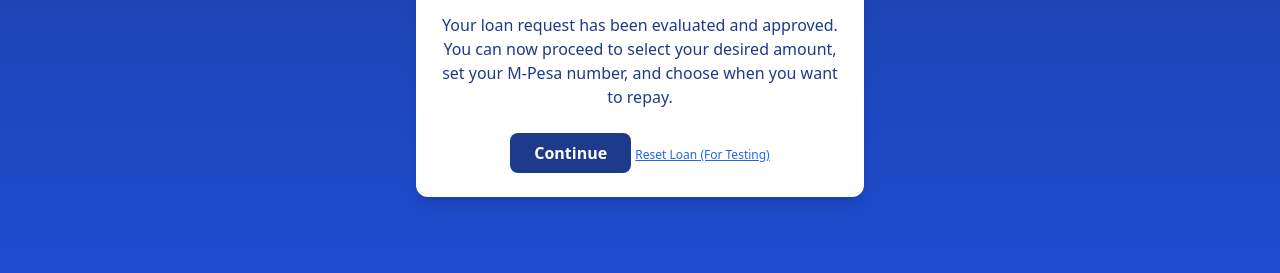
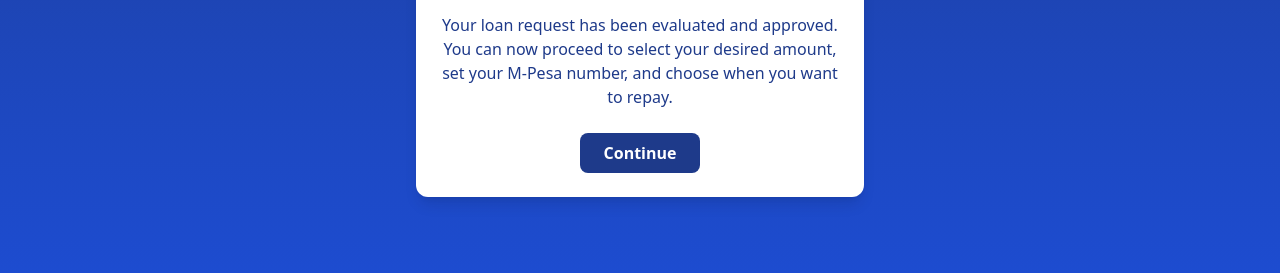
Before and after one commit to sigeyh/Mwanainchicredit-loan-, a plain HTML site: page checklimit.html in a window 1280 px wide. Shown: the part 443-716 px from the top of the page. Drawn offline with nearby package versions, Linux system fonts and the light colour scheme.

Commit message:
Update checklimit.html

```diff
--- a/checklimit.html
+++ b/checklimit.html
@@ -40,11 +40,7 @@
       Continue
     </button>
 
-    <!-- Reset Button (for testing only) -->
-    <button onclick="resetLoan()"
-      class="mt-4 text-xs text-blue-600 hover:text-blue-800 underline">
-      Reset Loan (For Testing)
-    </button>
+
   </div>
 
   <script>
```
